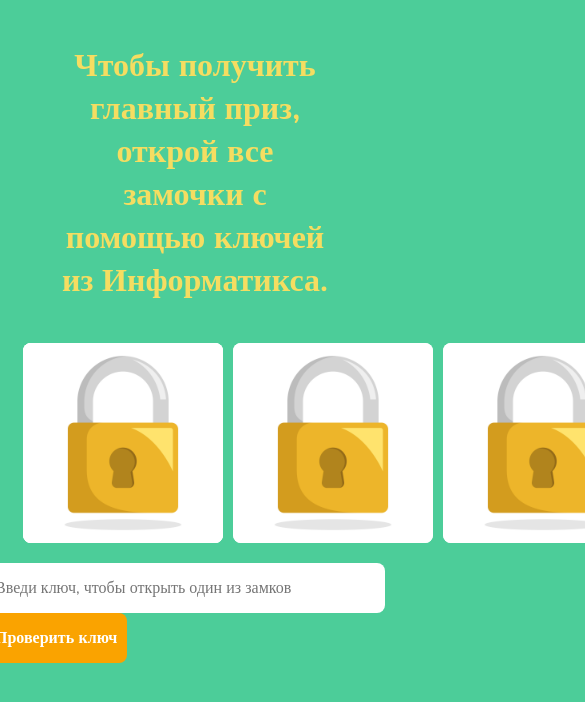
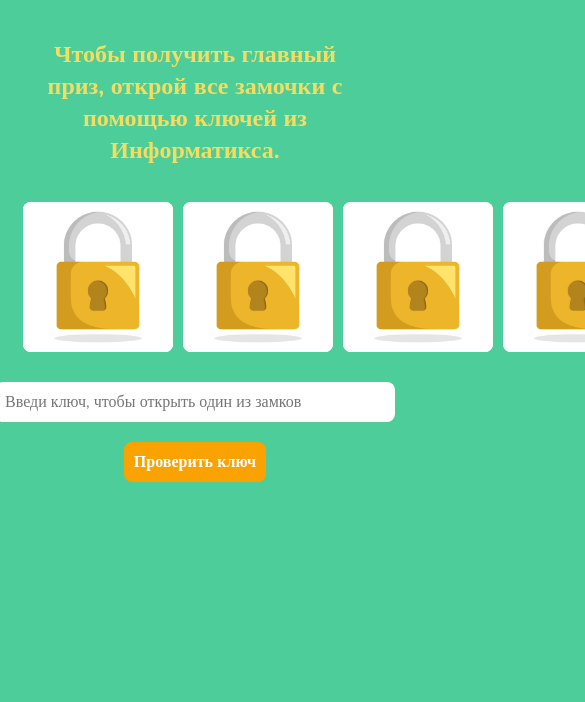
Before and after one commit to shpschool/jun_graduation, a plain HTML site: page j3/index.html in a window 390 px wide. Shown: the top 702 px of the page, 585 px wide, since content can reach past the window. Drawn offline with nearby package versions, Linux system fonts and the light colour scheme.

Commit message:
внесла правки по стилям

```diff
--- a/css/style-main.css
+++ b/css/style-main.css
@@ -53,8 +53,15 @@ h1 {
     margin: 20px 0px;
 }
 
+.bottom-container {
+    display: flex;
+    align-items: center;
+    justify-content: center;
+    flex-wrap: wrap;
+}
+
 #keycode {
-    margin-right: 20px;
+    margin: 10px;
     width: 400px;
     border-radius: var(--border-radius);
     padding: 7px 10px;
@@ -81,6 +88,7 @@ button {
     font-size: large;
     font-weight: bold;
     box-sizing: border-box;
+    margin: 10px;
 }
 button:hover {
     background-color: var(--main-bright-color-light);
@@ -142,7 +150,19 @@ button:active {
     background-color: var(--main-dark-green);
 }
 
-@media (max-width: 900px) {
+@media (max-width: 1024px) {
+    h1 {
+        width: 90%;
+        font-size: x-large;
+    }
     #keycode {font-size: medium;}
     button {font-size: medium;}
+    #keycode, button {
+        height: 40px;
+    }
+
+    .card-block {
+        min-height: 150px !important;
+        min-width: 150px !important;
+    }
 }
--- a/css/style_j3.css
+++ b/css/style_j3.css
@@ -10,7 +10,7 @@
     position: relative;
     min-width: 200px;
     width: 20%;
-    max-width: 20vw;
+    /* max-width: 20vw; */
     min-height: 200px;
     height: 20vw;
     margin: 0px 5px;
@@ -70,6 +70,9 @@
 .finish-text a:visited {
     color: var(--main-dark-color);
 }
+.finish-text p {
+    width: 90%;
+}
 
 .front {
     transform: rotateY(0.5turn);
@@ -88,10 +91,11 @@
     transform: rotateY(0turn);
 }
 
-@media (max-width: 900px) {
+@media (max-width: 1024px) {
     .finish-text {
         width: 60%;
         left: 20%;
-        font-size: medium;
     }
+    .finish-text h3 { font-size: medium; }
+    .finish-text p { font-size: x-small; }
 }
--- a/css/style_j4.css
+++ b/css/style_j4.css
@@ -19,7 +19,7 @@ body, #game {
     position: relative;
     min-width: 200px;
     width: 45%;
-    max-width: 10vw;
+    /* max-width: 10vw; */
     min-height: 200px;
     height: 22vh;
     margin: 5px;
@@ -93,13 +93,13 @@ body, #game {
     opacity: 0;
 }
 
-@media (max-width: 900px) {
+@media (max-width: 1024px) {
     .finish-text {
         width: 70%;
         left: 15%;
         font-size: medium;
     }
-    .card-block {
-        height: 50vh;
-    }
+    /* .card-block {
+        height: auto;
+    } */
 }
```
Also changed, not shown: 1 other file.
